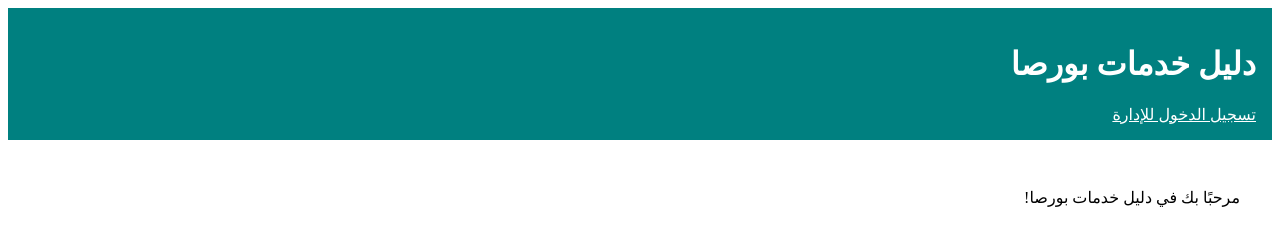
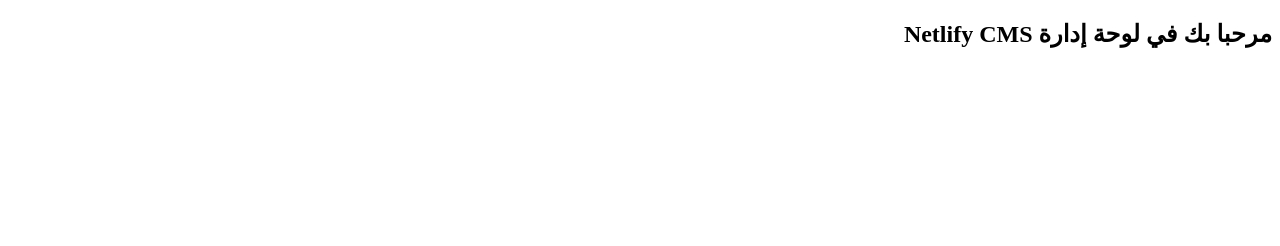
Before and after one commit to ibrah988/bursa-guide, a plain HTML site: page index.html in a window 1280 px wide. Drawn offline with Linux system fonts and the light colour scheme.

Commit message:
Add files via upload

```diff
--- a/index.html
+++ b/index.html
@@ -2,13 +2,9 @@
 <html lang="ar" dir="rtl">
 <head>
   <meta charset="UTF-8" />
-  <title>دليل خدمات بورصا</title>
+  <title>لوحة التحكم</title>
 </head>
 <body>
-  <header style="background-color: teal; color: white; padding: 1rem;">
-    <h1>دليل خدمات بورصا</h1>
-    <a href="/admin/" style="color: white;">تسجيل الدخول للإدارة</a>
-  </header>
-  <p style="padding: 2rem;">مرحبًا بك في دليل خدمات بورصا!</p>
+  <h2>مرحبا بك في لوحة إدارة Netlify CMS</h2>
 </body>
 </html>
```
